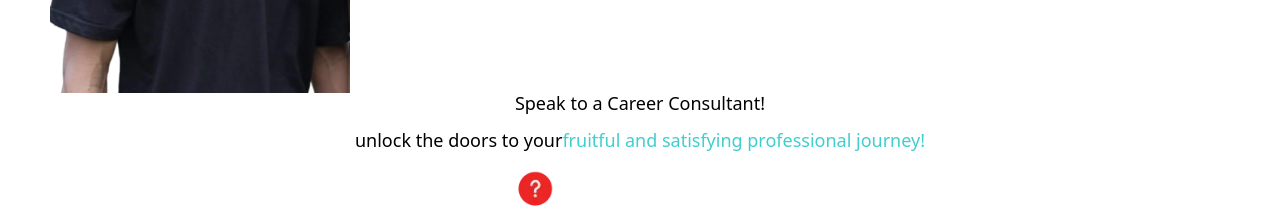
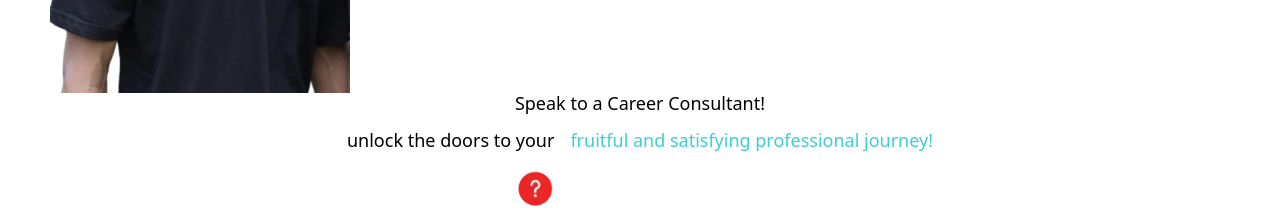
Before and after one commit to Team-Engineers/Guide4Careers, a React (Create React App) app: page /student in a window 1280 px wide. Shown: the part 1840-2058 px from the top of the page. Built offline with nearby package versions, Linux system fonts and the light colour scheme.

Commit message:
change in consultant

```diff
--- a/src/Components/Consultant.jsx
+++ b/src/Components/Consultant.jsx
@@ -8,7 +8,7 @@ const Consultant = () => {
       </h2>
       <h2 className="column-title text-center mt-[-80px]">
         unlock the doors to your
-        <span className="text-[#41cece] ">
+        <span className="text-[#41cece] ml-4">
           fruitful and satisfying professional journey!
         </span>
       </h2>
```
